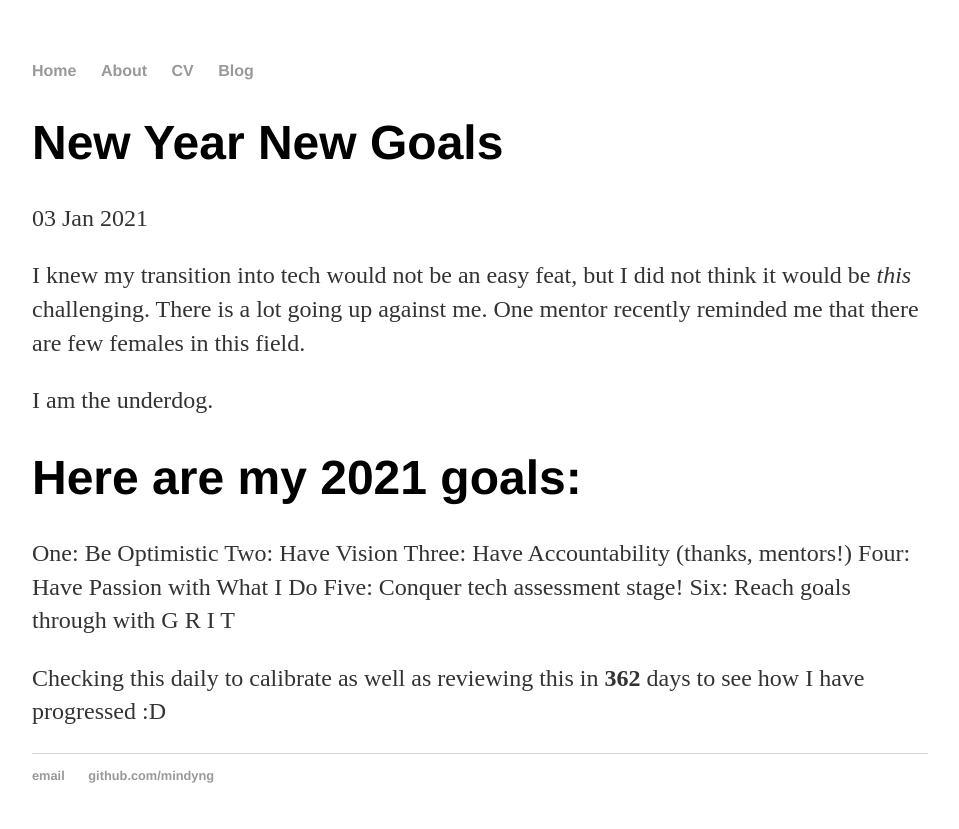
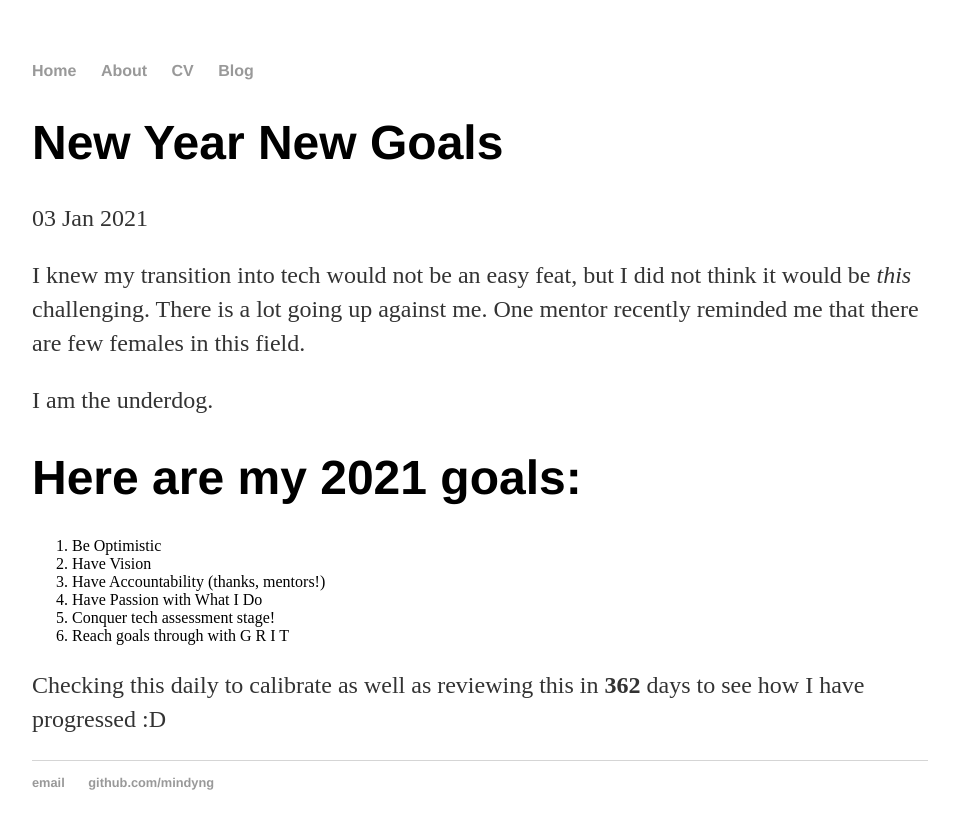
Before and after one commit to mindyng/mindyng.github.io, a Jekyll site: the page built from _posts/2021-01-03-new-year-new-goals.md, in a window 1280 px wide. Shown: the top 829 px of the page, without its empty margins (160-1119 px from the left). Built offline with Jekyll 4.4.1, drawn with Linux system fonts in a browser that asks for light colours; our own code applies the rules of GitHub Pages for plain Markdown files; some of the changed lines change nothing that is shown.

Commit message:
Update 2021-01-03-new-year-new-goals.md

```diff
--- a/_posts/2021-01-03-new-year-new-goals.md
+++ b/_posts/2021-01-03-new-year-new-goals.md
@@ -4,11 +4,11 @@ I am the underdog.
 
 # Here are my 2021 goals:
 
-One: Be Optimistic
-Two: Have Vision
-Three: Have Accountability (thanks, mentors!)
-Four: Have Passion with What I Do
-Five: Conquer tech assessment stage!
-Six: Reach goals through with G R I T
+1. Be Optimistic
+1. Have Vision
+1. Have Accountability (thanks, mentors!)
+1. Have Passion with What I Do
+1. Conquer tech assessment stage!
+1. Reach goals through with G R I T
 
 Checking this daily to calibrate as well as reviewing this in **362** days to see how I have progressed :D
```
